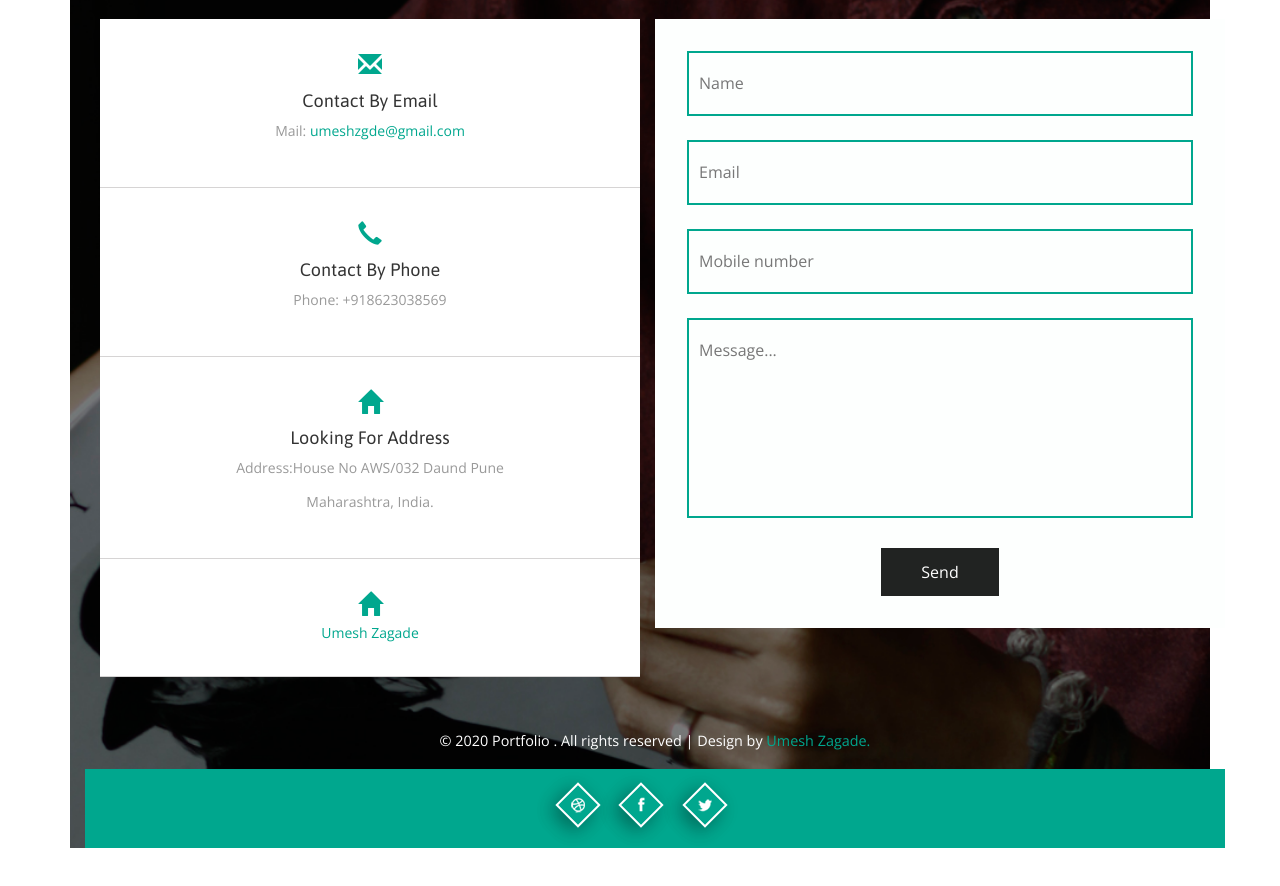
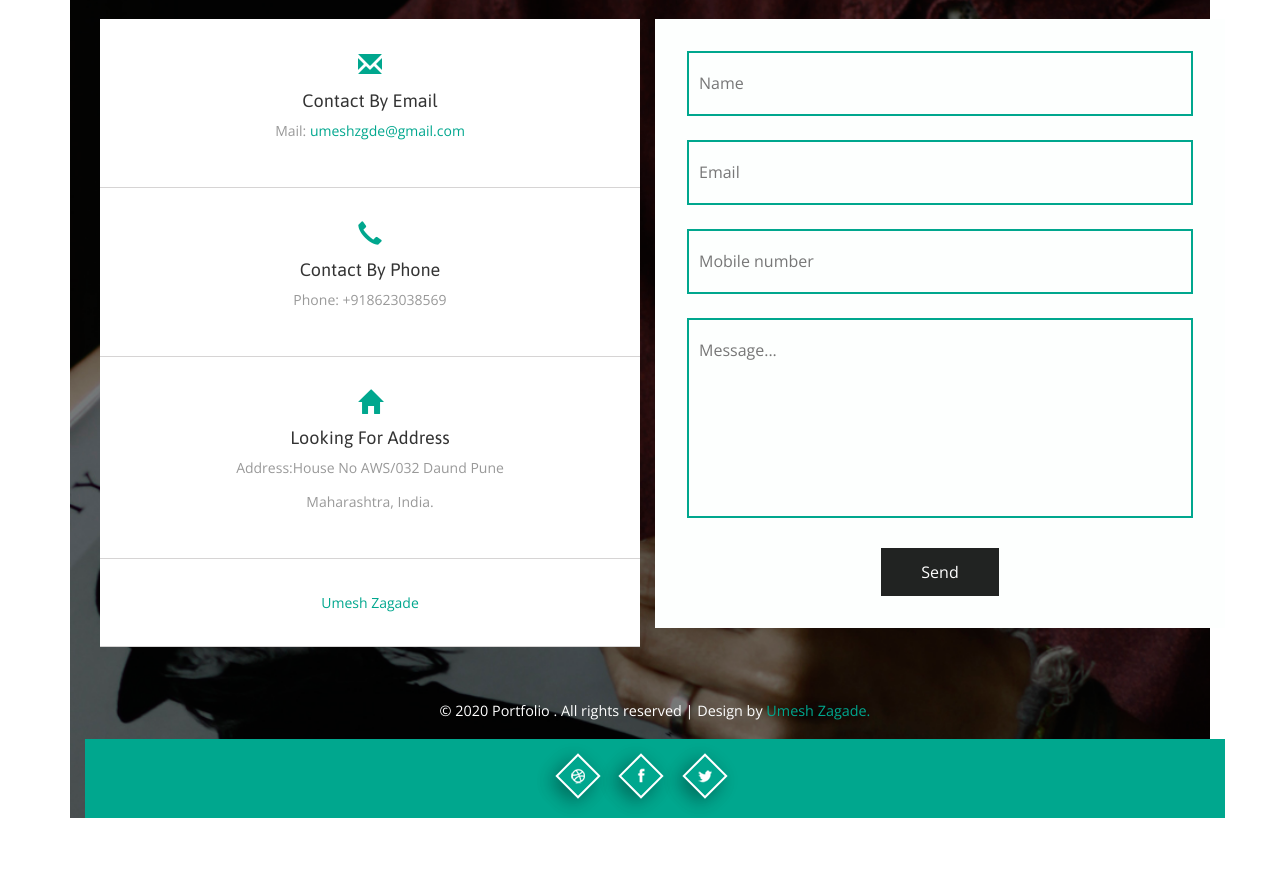
Before and after one commit to umeshzgde/github.in, a plain HTML site: page index.html in a window 1280 px wide. Shown: the part 4852-5738 px from the top of the page. Drawn offline with nearby package versions, Linux system fonts and the light colour scheme; files whose address does not match are found by name.

Commit message:
Update index.html

```diff
--- a/index.html
+++ b/index.html
@@ -764,12 +764,11 @@ Smartphone Compatible web template, free webdesigns for Nokia, Samsung, LG, Sony
 					<!-- My Linkdean Badge -->
 					<div class="contact-grid1-left">
 						<div class="contact-grid1-left1">
-							<span class="glyphicon glyphicon-home" aria-hidden="true"></span>
-					<div class="LI-profile-badge"  data-version="v1" data-size="medium" data-locale="en_US" data-type="horizontal" data-theme="light" data-vanity="umesh-zagade"><a class="LI-simple-link" href='https://in.linkedin.com/in/umesh-zagade?trk=profile-badge'>Umesh Zagade</a></div>
+
+					<div class="LI-profile-badge"  data-version="v1" data-size="medium" data-locale="en_US" data-type="vertical" data-theme="light" data-vanity="umesh-zagade"><a class="LI-simple-link" href='https://in.linkedin.com/in/umesh-zagade?trk=profile-badge'>Umesh Zagade</a></div>
+
 					</div>
 					</div>
-
-
                      <script type="text/javascript" src="https://platform.linkedin.com/badges/js/profile.js" async defer></script>
 
 
```
